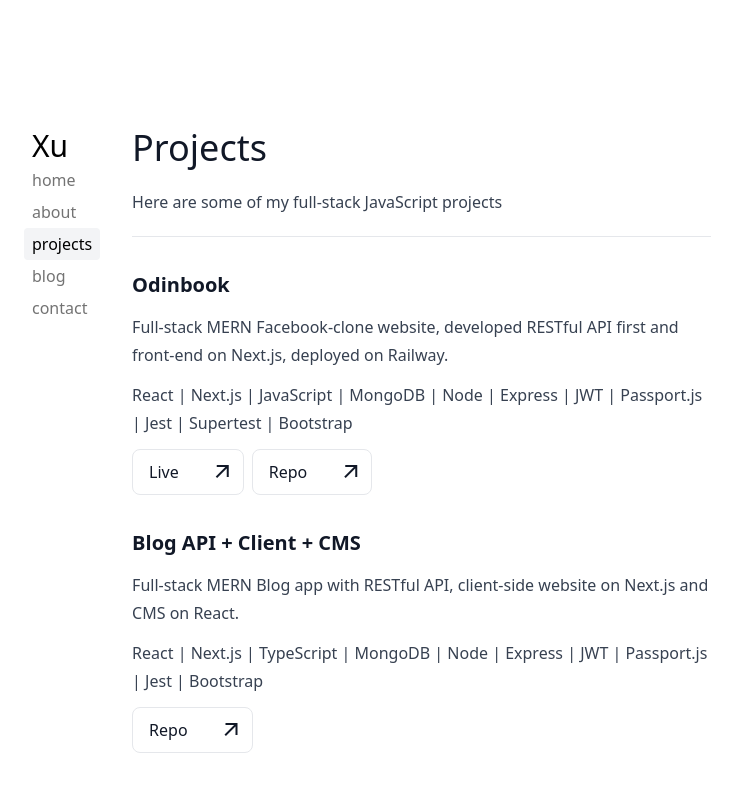
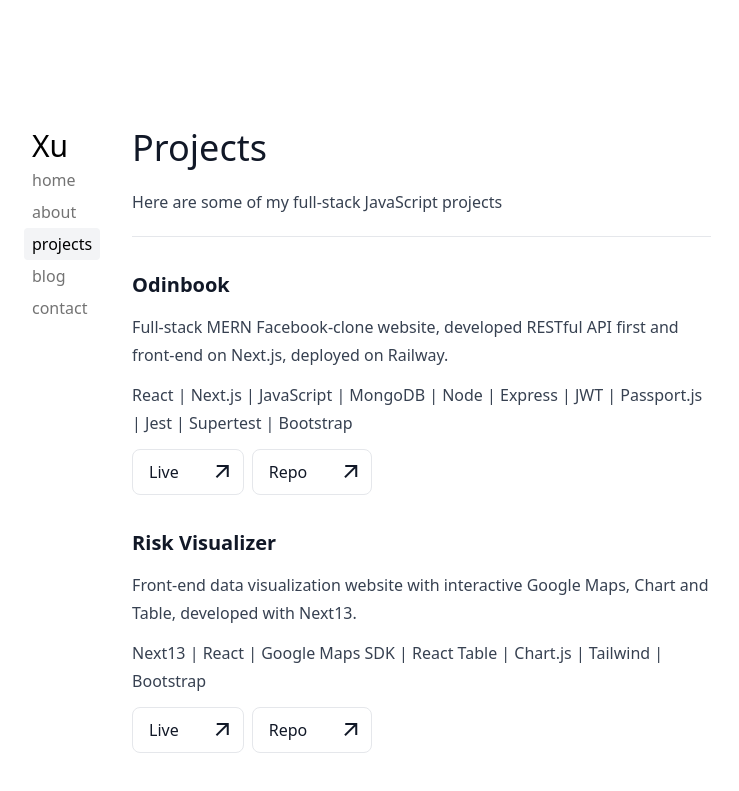
Before and after one commit to luuu-xu/portfolio-website, a Next.js app: page /projects in a window 1280 px wide. Shown: the top 791 px of the page, without its empty margins (168-907 px from the left). Built offline with nearby package versions, Linux system fonts and the light colour scheme.

Commit message:
Updated projects

```diff
--- a/src/pages/projects.js
+++ b/src/pages/projects.js
@@ -8,6 +8,13 @@ const projectsData = [
     stack: ["React", "Next.js", "JavaScript", "MongoDB", "Node", "Express", "JWT", "Passport.js", "Jest", "Supertest", "Bootstrap"],
     repo_url: "https://github.com/luuu-xu/odinbook-client",
     live_url: "https://odinbook-client-production-9219.up.railway.app",
+  },
+  {
+    title: "Risk Visualizer",
+    description: "Front-end data visualization website with interactive Google Maps, Chart and Table, developed with Next13.",
+    stack: ["Next13", "React", "Google Maps SDK", "React Table", "Chart.js", "Tailwind", "Bootstrap"],
+    repo_url: "https://github.com/luuu-xu/risk-viz",
+    live_url: "https://risk-viz-inky.vercel.app",
   },
   {
     title: "Blog API + Client + CMS",
```
